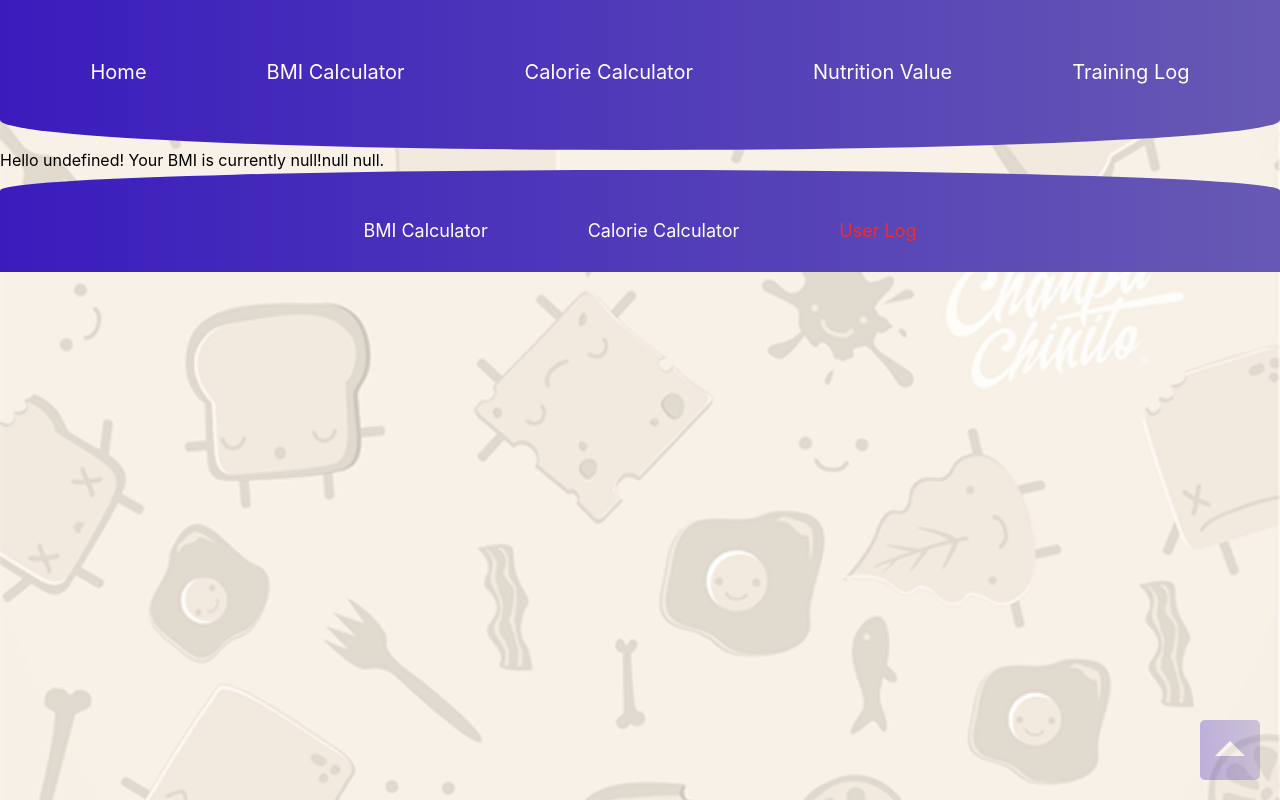
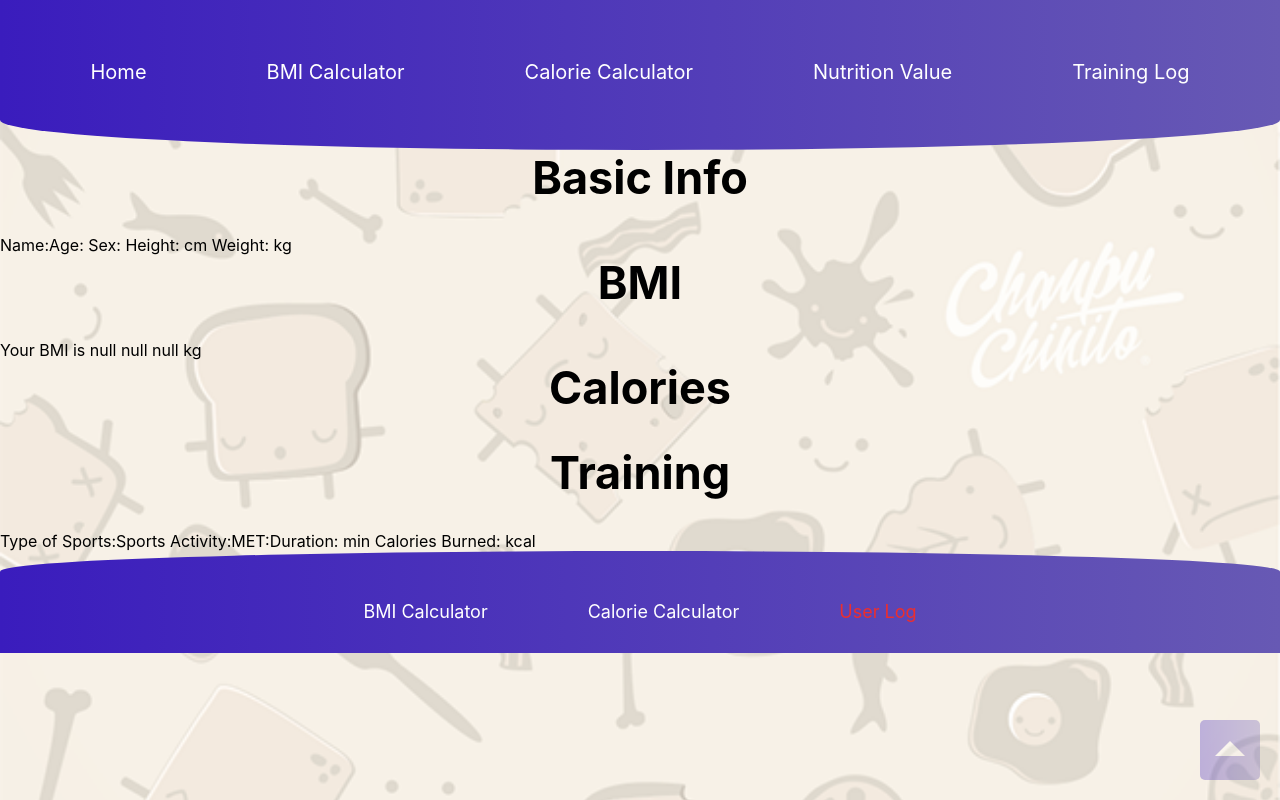
Before and after one commit to IvanBabic26/weight-track, a React (Create React App) app: page /userLog in a window 1280 px wide. Built offline with nearby package versions, Linux system fonts and the light colour scheme.

Commit message:
added last component, almost finished

```diff
--- a/src/components/BMICalculator/BMICalculator.js
+++ b/src/components/BMICalculator/BMICalculator.js
@@ -15,6 +15,10 @@ export default class BMICalculator extends React.Component {
     formComplete: false
   };
 
+  componentWillMount() {
+    this.checkIfInfoIsAlreadyEntered();
+  }
+
   changeValue = (e, name) => {
     e.preventDefault();
 
@@ -23,6 +27,23 @@ export default class BMICalculator extends React.Component {
 
   blur = () => {
     this.calculateBMI();
+  };
+
+  checkIfInfoIsAlreadyEntered = () => {
+    const name = localStorage.getItem("name");
+    const age = localStorage.getItem("age");
+    const sex = localStorage.getItem("sex");
+    const height = localStorage.getItem("height");
+    const weight = localStorage.getItem("weight");
+    if (name !== null) {
+      this.setState({
+        name: name,
+        age: age,
+        sex: sex,
+        height: height,
+        weight: weight
+      });
+    }
   };
 
   calculateBMI = () => {
@@ -63,11 +84,11 @@ export default class BMICalculator extends React.Component {
       optimalWeight: ` Your suggested weight range is between ${low} - ${high}`,
       bmi: Math.round(bmi * 100) / 100
     });
-    localStorage.setItem("NameBMI", this.state.name);
-    localStorage.setItem("AgeBMI", this.state.age);
-    localStorage.setItem("SexBMI", this.state.sex);
-    localStorage.setItem("HeightBMI", this.state.height);
-    localStorage.setItem("WeightBMI", this.state.weight);
+    localStorage.setItem("name", this.state.name);
+    localStorage.setItem("age", this.state.age);
+    localStorage.setItem("sex", this.state.sex);
+    localStorage.setItem("height", this.state.height);
+    localStorage.setItem("weight", this.state.weight);
     localStorage.setItem("BMI", this.state.bmi);
     localStorage.setItem("Message", this.state.message);
     localStorage.setItem("OptimalWeight", this.state.optimalWeight);
@@ -194,7 +215,7 @@ export default class BMICalculator extends React.Component {
               <img src={ghost} alt="ghost" />
               {`Hello ${this.state.name}! Your BMI is currently
               ${this.state.bmi}!${this.state.message}
-              ${this.state.optimalWeight}.
+              ${this.state.optimalWeight} kg.
               See, it wasn't that scary, was it now?`}
             </div>
           )}
--- a/src/components/CalorieCalculator/CalorieCalculator.js
+++ b/src/components/CalorieCalculator/CalorieCalculator.js
@@ -1,32 +1,54 @@
-import React from "react";
+import React, { Component } from "react";
 import "./CalorieCalculator.css";
 import { activityLevel } from "../EnvFiles/Calorie";
-import calories from "../img/calories.png";
 
-export default class CalorieCalculator extends React.Component {
+export default class CalorieCalculator extends Component {
   state = {
     name: "",
     age: "",
     weight: "",
     height: "",
-    sex: "male",
+    sex: "Male",
     activity: activityLevel,
     formComplete: false
   };
 
   changeValue = (e, name) => {
     e.preventDefault();
-
     this.setState({ [name]: e.target.value });
   };
 
+  componentWillMount() {
+    this.checkIfInfoIsAlreadyEntered();
+  }
+
+  checkIfInfoIsAlreadyEntered = () => {
+    const name = localStorage.getItem("name");
+    const age = localStorage.getItem("age");
+    const sex = localStorage.getItem("sex");
+    const height = localStorage.getItem("height");
+    const weight = localStorage.getItem("weight");
+    if (name !== null) {
+      this.setState({
+        name: name,
+        age: age,
+        sex: sex,
+        height: height,
+        weight: weight
+      });
+    }
+  };
 
   calculateCalories = () => {
     const sexIndex = this.state.sex === "male" ? 5 : -161;
-    const activity = activityLevel[this.state.activity];
+    let activity = activityLevel[this.state.activity];
 
-    // TODO:izvuci u const i return const
-    // localStorage.setItem("CalorieCounter", calculateCalories());
+    localStorage.setItem("name", this.state.name);
+    localStorage.setItem("age", this.state.age);
+    localStorage.setItem("sex", this.state.sex);
+    localStorage.setItem("height", this.state.height);
+    localStorage.setItem("weight", this.state.weight);
+
     return (
       (10 * this.state.weight +
         6.25 * this.state.height -
@@ -46,7 +68,6 @@ export default class CalorieCalculator extends React.Component {
       };
 
       render() {
-    console.log(this.state);
         const { name, age, weight, height } = this.state;
         const isEnabled =
         name.length > 0 &&
@@ -54,6 +75,7 @@ export default class CalorieCalculator extends React.Component {
         height.length > 0 &&
         weight.length > 0;
 
+        localStorage.setItem("calorieCounter", this.calculateCalories());
         return (
           <div className="mealPlan">
         <div className="mealPlanWrapper">
@@ -88,8 +110,8 @@ export default class CalorieCalculator extends React.Component {
                 className="selectOption"
                 required
               >
-                <option value="male">Male</option>
-                <option value="female">Female</option>
+                <option value="Male">Male</option>
+                <option value="Female">Female</option>
               </select>
               <label>Enter your height in cm:</label>
               <input
@@ -119,7 +141,6 @@ export default class CalorieCalculator extends React.Component {
                 onChange={e => this.changeValue(e, "activity")}
                 className="selectOptionActivity"
               >
-                {/* TODO:extract to array/obejct */}
                 <option value="sedentary">
                   Sedentary lifestyle (little or no exercise)
                 </option>
@@ -180,7 +201,6 @@ export default class CalorieCalculator extends React.Component {
           )}
           {this.state.formComplete && (
             <div className="weightChange">
-            <img src={calories} alt="calCal" />
               <h4>CALORIE TABLE</h4>
               <div
                 id="lineTop"
--- a/src/components/TrainingLog/TrainingLog.js
+++ b/src/components/TrainingLog/TrainingLog.js
@@ -24,6 +24,27 @@ export default class TrainingLog extends React.Component {
     this.getExercise(this.props.match.params.exercises);
   }
 
+  componentWillMount() {
+    this.checkIfInfoIsAlreadyEntered();
+  }
+
+  checkIfInfoIsAlreadyEntered = () => {
+    const name = localStorage.getItem("name");
+    const age = localStorage.getItem("age");
+    const sex = localStorage.getItem("sex");
+    const height = localStorage.getItem("height");
+    const weight = localStorage.getItem("weight");
+    if (name !== null) {
+      this.setState({
+        name: name,
+        age: age,
+        sex: sex,
+        height: height,
+        weight: weight
+      });
+    }
+  };
+
   getExercise = () => {
     const activityUnit = this.state.activityUnit[this.state.sportsActivity];
 
@@ -45,13 +66,13 @@ export default class TrainingLog extends React.Component {
         this.setState({ trainingLogData: res.body.exercises });
         console.log(res);
       });
-    localStorage.setItem("NameTrain", this.state.name);
-    localStorage.setItem("AgeTrain", this.state.age);
-    localStorage.setItem("SexTrain", this.state.sex);
-    localStorage.setItem("HeightTrain", this.state.height);
-    localStorage.setItem("WeightTrain", this.state.weight);
-    localStorage.setItem("Sports", this.state.sports);
-    localStorage.setItem("Activity", this.state.sportsActivity);
+    localStorage.setItem("name", this.state.name);
+    localStorage.setItem("age", this.state.age);
+    localStorage.setItem("sex", this.state.sex);
+    localStorage.setItem("height", this.state.height);
+    localStorage.setItem("weight", this.state.weight);
+    localStorage.setItem("sports", this.state.sports);
+    localStorage.setItem("activity", this.state.sportsActivity);
   };
 
   changeValue = (e, name) => {
--- a/src/components/UserLog/UserLog.css
+++ b/src/components/UserLog/UserLog.css
@@ -1,3 +1,18 @@
 .userLog {
-    height: 100vh;
+  text-align: center;
+  color: #111;
+  width: 100%;
+  display: table;
+  margin-left: 150px;
+  margin-right: 150px;
+  padding: 30px;
+  font-size: 22px;
+  border: 1px #5915cc solid;
+  font-weight: bold;
+  border-radius: 52px;
 }
+
+.userLogInfo {
+    color: #111;
+    display: flex;
+}
--- a/src/components/UserLog/UserLog.js
+++ b/src/components/UserLog/UserLog.js
@@ -15,38 +15,30 @@ export default class UserLog extends React.Component {
   };
 
   componentDidMount() {
-    const NameBMI = localStorage.getItem("NameBMI");
-    const AgeBMI = localStorage.getItem("AgeBMI");
-    const SexBMI = localStorage.getItem("SexBMI");
-    const HeightBMI = localStorage.getItem("HeightBMI");
-    const WeightBMI = localStorage.getItem("WeightBMI");
+    const name = localStorage.getItem("name");
+    const age = localStorage.getItem("age");
+    const sex = localStorage.getItem("sex");
+    const height = localStorage.getItem("height");
+    const weight = localStorage.getItem("weight");
     const BMI = localStorage.getItem("BMI");
     const Message = localStorage.getItem("Message");
     const optimalWeight = localStorage.getItem("OptimalWeight");
-    const NameTrain = localStorage.getItem("NameTrain");
-    const AgeTrain = localStorage.getItem("AgeTrain");
-    const SexTrain = localStorage.getItem("SexTrain");
-    const HeightTrain = localStorage.getItem("HeightTrain");
-    const WeightTrain = localStorage.getItem("WeightTrain");
+    const MET = localStorage.getItem("MET");
     const CaloriesTrain = localStorage.getItem("CaloriesTrain");
     const Duration = localStorage.getItem("Duration");
     const Sports = localStorage.getItem("Sports");
     const Activity = localStorage.getItem("Activity");
 
     this.setState({
-      NameBMI,
-      AgeBMI,
-      SexBMI,
-      HeightBMI,
-      WeightBMI,
+      name,
+      age,
+      sex,
+      height,
+      weight,
       BMI,
       Message,
       optimalWeight,
-      NameTrain,
-      AgeTrain,
-      SexTrain,
-      HeightTrain,
-      WeightTrain,
+      MET,
       CaloriesTrain,
       Duration,
       Sports,
@@ -57,15 +49,32 @@ export default class UserLog extends React.Component {
   render() {
     return (
       <div className="userLog">
-        <div className="bmiUserLog">
-          {`Hello ${this.state.Name}! Your BMI is currently
-              ${this.state.BMI}!${this.state.Message}
-              ${this.state.optimalWeight}.`}
+        <h1>Basic Info</h1>
+        <div className="userLogInfo">
+          Name:{this.state.name}
+          Age: {this.state.age}
+          Sex: {this.state.sex}
+          Height: {this.state.height} cm
+          Weight: {this.state.weight} kg
         </div>
-        <div className="calorieUserLog" />
-        <div className="trainingUserLog" />
-        {this.state.CaloriesTrain}
-        {this.state.Duration}
+        <div className="bmiInfo">
+        <h1>BMI</h1>
+        {`Your BMI is ${this.state.BMI}
+        ${this.state.Message}
+        ${this.state.optimalWeight} kg`}
+        </div>
+        <div className="calorieInfo">
+        <h1>Calories</h1>
+        {/* {this.state.Calorie} */}
+        </div>
+           <div className="trainingInfo">
+           <h1>Training</h1>
+            Type of Sports:{this.state.Sports}
+            Sports Activity:{this.state.Activity}
+            MET:{this.state.MET}
+            Duration:{this.state.Duration} min
+            Calories Burned:{this.state.CaloriesTrain} kcal
+        </div>
       </div>
     );
   }
```
Lines whose indentation alone changed are shown as unchanged.
